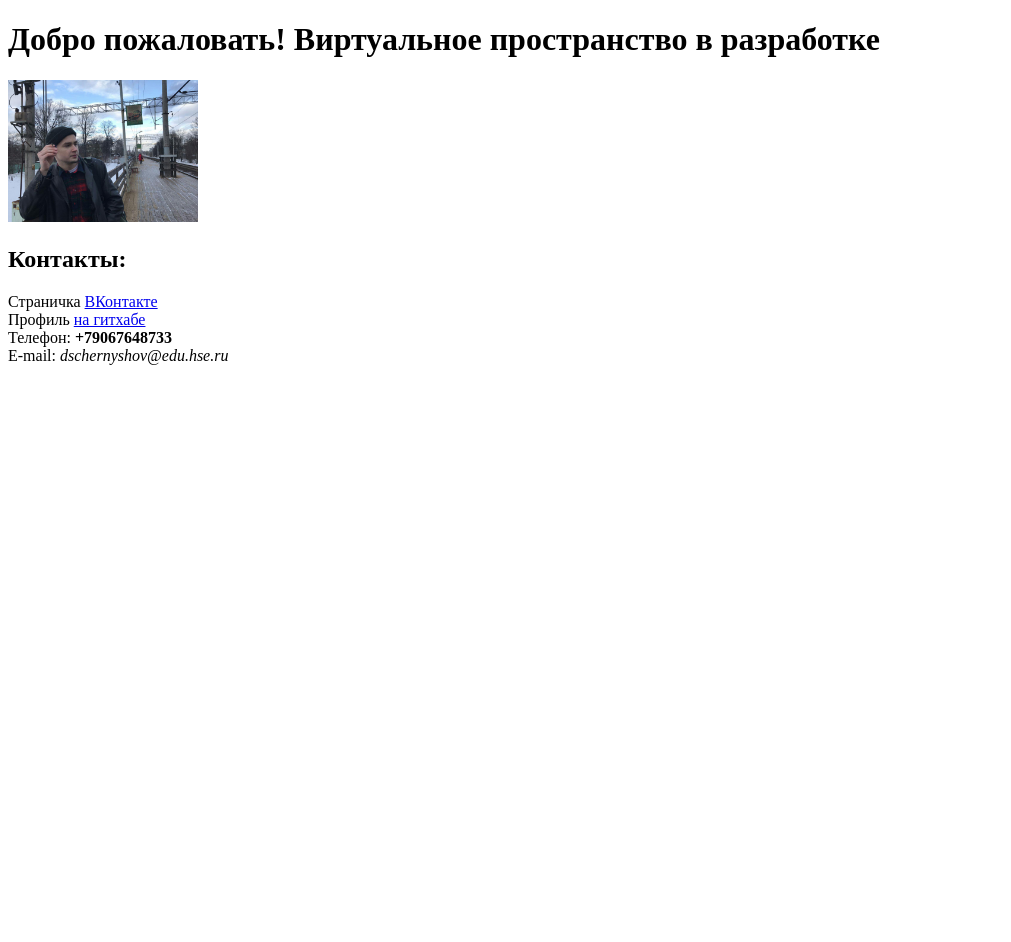
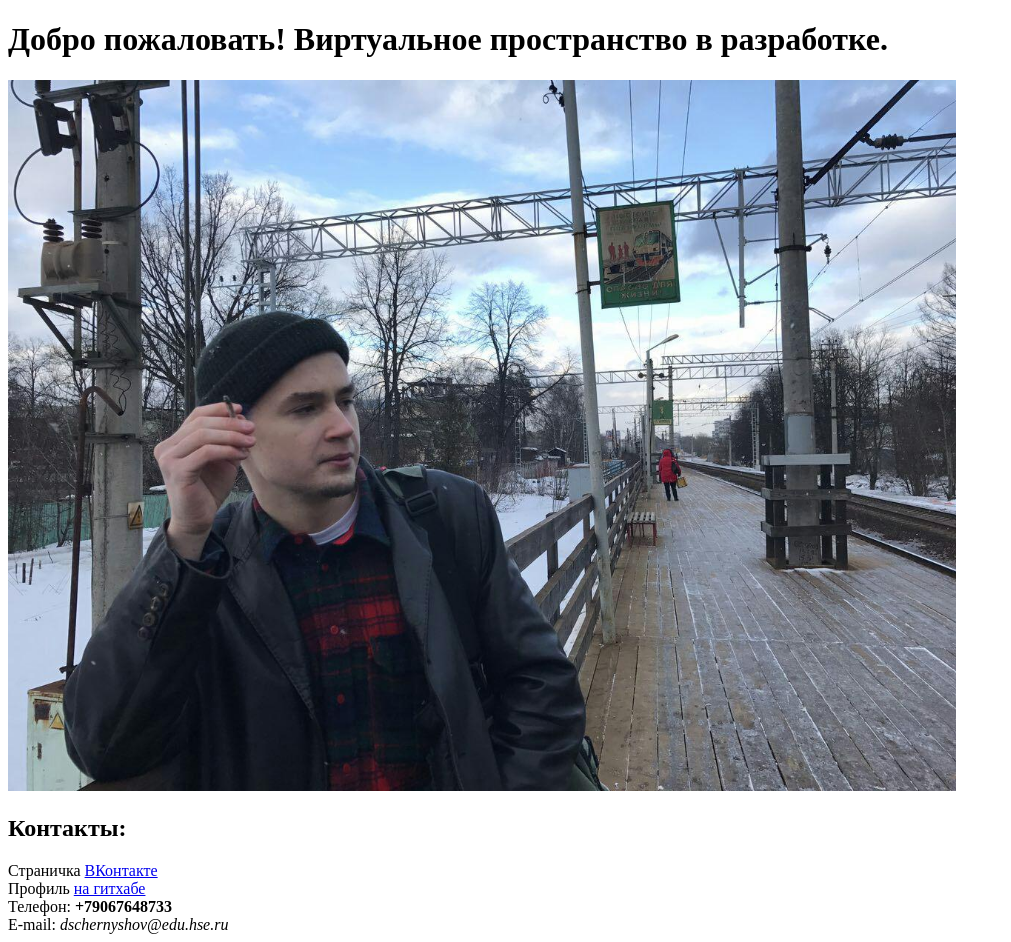
Before and after one commit to larus32/larus32.github.io, a plain HTML site: page index.html in a window 1280 px wide. Shown: the whole page, without its empty margins (0-1011 px from the left). Before the commit the page ends 800 px from the top, so only its background shows below. Drawn offline with Linux system fonts and the light colour scheme.

Commit message:
changed image size and fixed punctuation

```diff
--- a/index.html
+++ b/index.html
@@ -5,8 +5,8 @@
       <title>Виртуальное Пространство Д. С. Чернышова</title>
     </head>
     <body>
-      <left><h1>Добро пожаловать! Виртуальное пространство в разработке</h1></left>
-      <left><img alt="Таким меня можно увидеть в последние две недели зимы." width="15%" src="me.jpg"></left>
+      <left><h1>Добро пожаловать! Виртуальное пространство в разработке.</h1></left>
+      <left><img alt="Таким меня можно увидеть в последние две недели зимы." width="75%" src="me.jpg"></left>
       <br/>
       <h2>Контакты:</h2>
       Страничка <a href="https://vk.com/23words">ВКонтакте</a>
```
